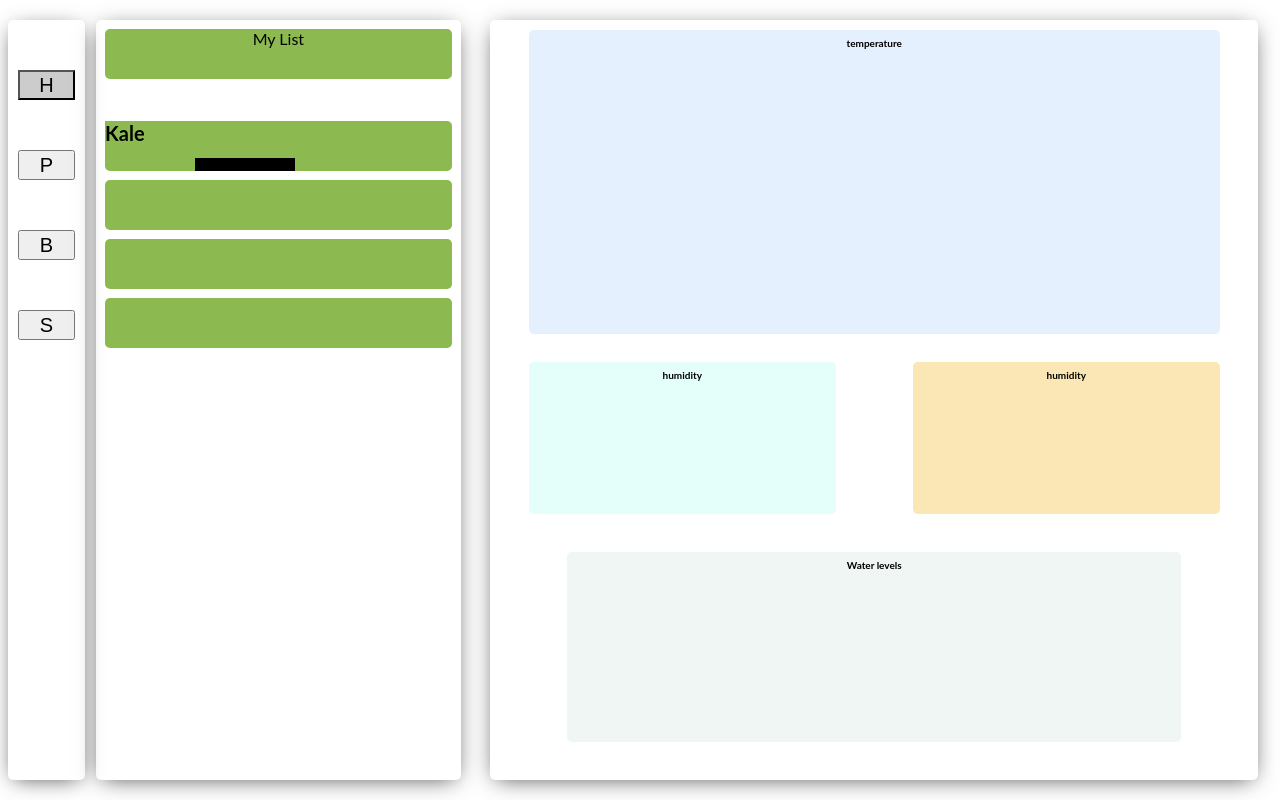
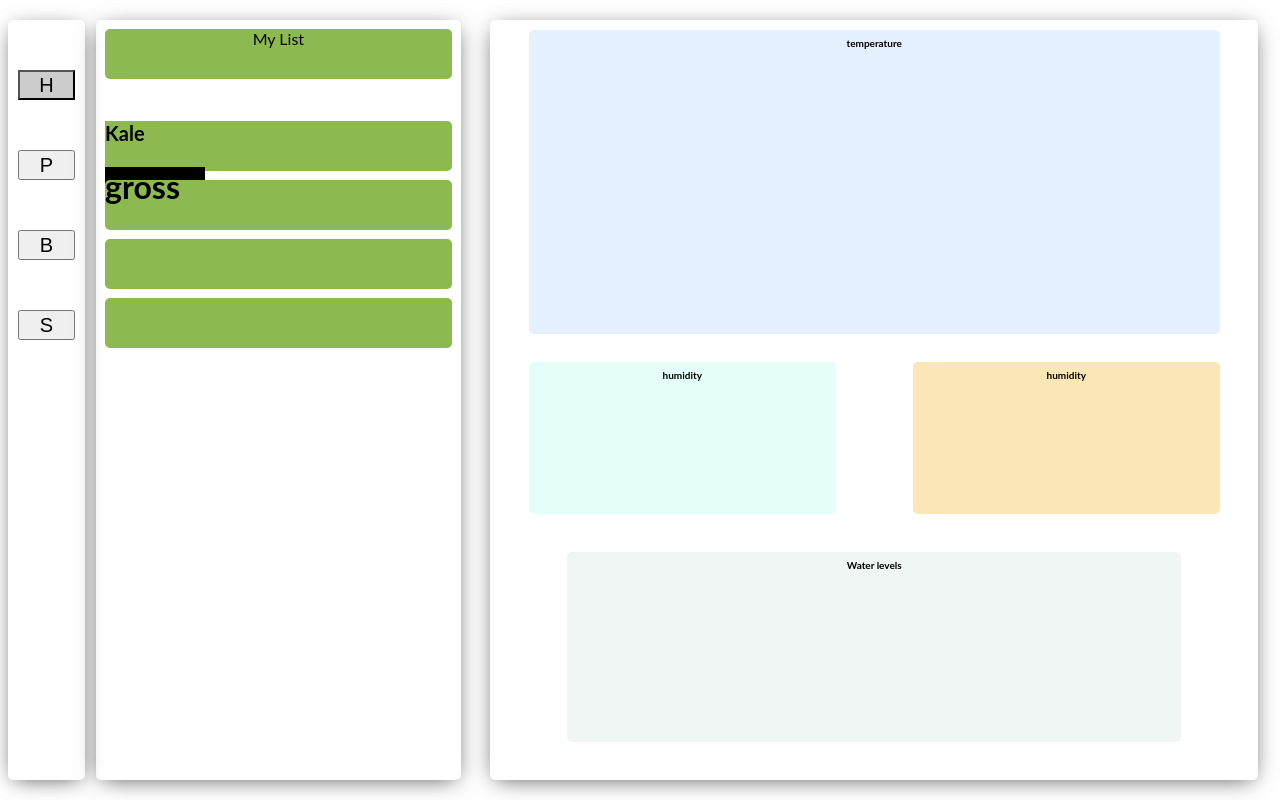
Before and after one commit to Sir-kinuthia-001/Climate-Control-and-Visualization-Dashboard, a website: page index.html in a window 1280 px wide. Drawn offline with nearby package versions, Linux system fonts and the light colour scheme.

Commit message:
Update index.html

```diff
--- a/index.html
+++ b/index.html
@@ -278,14 +278,16 @@
     height:50%;
     width:100px;
     background-color: #8CBA51;
+    style="padding: 50px;
+    display: inline-block;
   }
   .exp-gross{
     height:50%;
     width:100px;
     background-color: #000;
-    position:relative;
-    left:90%;
-    top: 0;
+"   padding: 50px;
+    display: inline-block;
+
   }
   </style>
   <body>
@@ -305,13 +307,8 @@
           </div>
           <br>
           <div class="mylist">
-            <div class="product">
-                <h1 style="font-size:20px;">Kale</h1>
-                <div class="exp-gross">
-
-                </div>
-            </div>
-
+            <div class="product" ><h1 style="font-size:20px;">Kale</h1></div>
+             <div class="exp-gross"><h1>gross</h1></div>
           </div>
           <div class="mylist">
 
```
